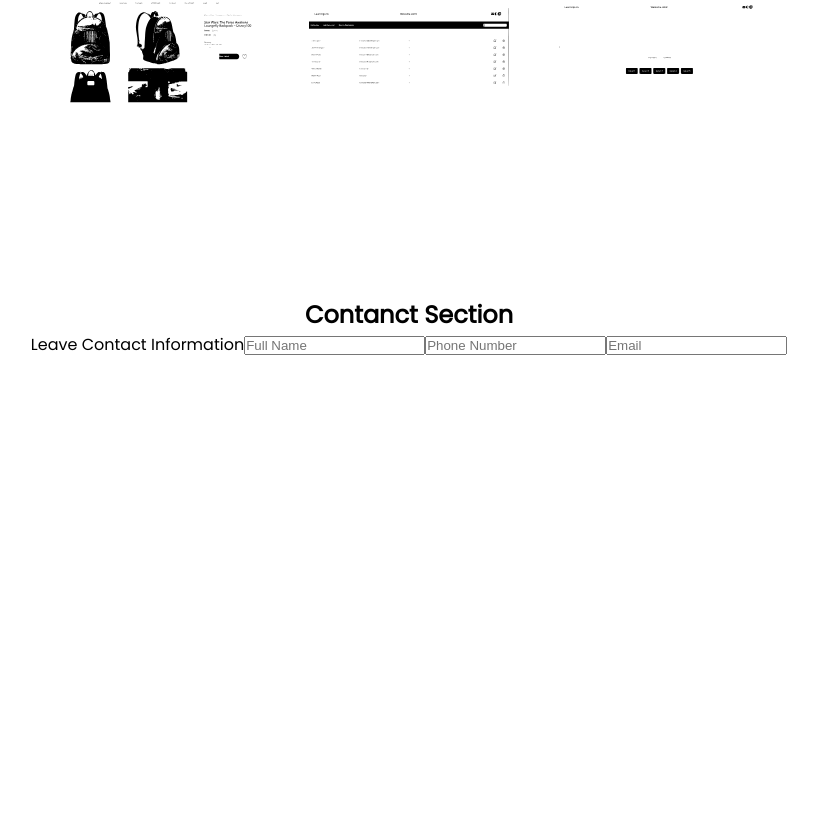
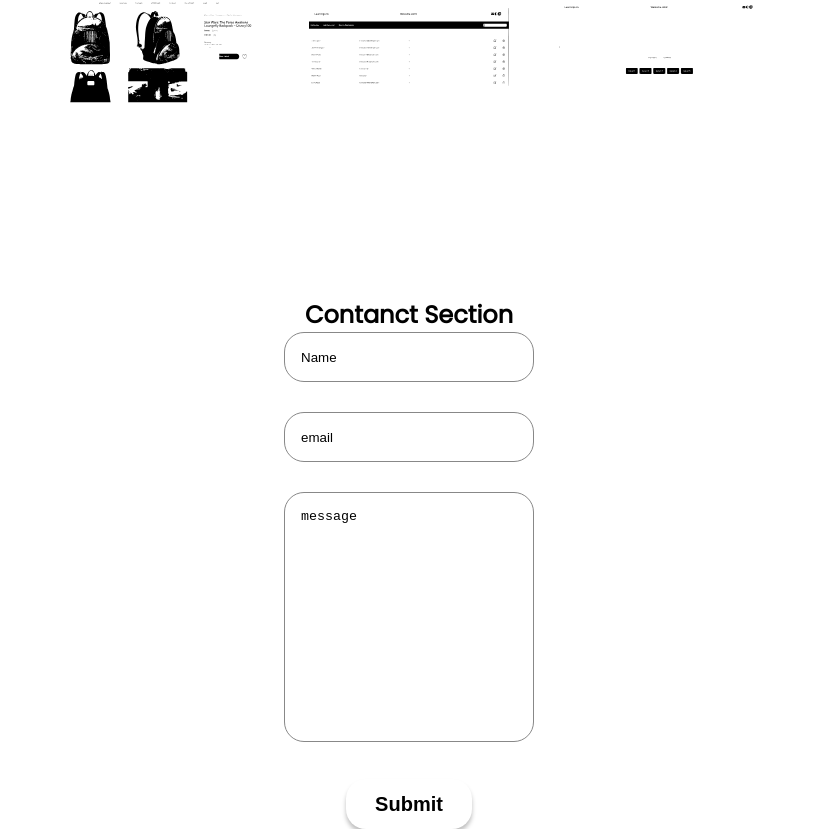
Before and after one commit to ObiFlo1/Portfolio, a React (Create React App) app: page / in a window 1280 px wide. Shown: the part 1235-2064 px from the top of the page, without its empty margins (231-1049 px from the left). Before the commit the page ends 1592 px from the top, so only its background shows below. Built offline with nearby package versions, Linux system fonts and the light colour scheme.

Commit message:
Updated contact section

```diff
--- a/src/components /Contact/Contact.css
+++ b/src/components /Contact/Contact.css
@@ -1,12 +1,59 @@
 .contact-container {
   display: flex;
   flex-direction: column;
-  justify-content: center;
-  align-items: center;
+  text-align: center;
 }
 
-.form {
+form {
   display: flex;
   flex-direction: column;
-  align-items: center;
+  gap: 30px;
 }
+
+textarea,
+input:not([type="submit"]) {
+  height: 50px;
+  padding-left: 16px;
+  width: 250px;
+}
+
+textarea {
+  padding-top: 16px;
+  resize: none;
+  height: 250px;
+}
+
+input,
+textarea {
+  border-radius: 20px;
+  border: #888 1px solid;
+  box-sizing: border-box;
+  justify-self: center;
+  background-color: var(--background-color);
+  color: var(--form-text-color);
+}
+::placeholder {
+  color: var(--form-text-color);
+}
+
+input[type="submit"] {
+  background-color: var(--btn-color);
+  color: var(--btn-text-color);
+  border: none;
+  border-radius: 20px;
+  width: 126px;
+  height: 50px;
+  font-size: 20px;
+  font-weight: bold;
+  box-shadow: 0 4px 4px rgba(0, 0, 0, 0.25);
+  transition: box-shadow 200ms ease-in-out, transform 200ms ease-in-out;
+  margin: auto;
+}
+input[type="submit"]:hover {
+  transform: scale(1.05);
+}
+
+input[type="submit"]:active {
+  transform: translateY(2px);
+  box-shadow: 0 4px 4px rgba(0, 0, 0, 0.25);
+}
--- a/src/components /Contact/Contact.jsx
+++ b/src/components /Contact/Contact.jsx
@@ -2,16 +2,47 @@
 
 function Contact() {
   return (
-    <section>
-      <div className="contact-container">
-        <h1>Contanct Section</h1>
-        <form className="">
-          <label> Leave Contact Information</label>
-          <input placeholder="Full Name" type="text" onSubmit="submit" />
-          <input placeholder="Phone Number" type="text" onSubmit="submit" />
-          <input placeholder="Email" type="text" onSubmit="submit" />
-        </form>
-      </div>
+    <section id="contact" className="contact-container">
+      <h1>Contanct Section</h1>
+      <form action="">
+        <div className="formGroup">
+          <label htmlFor="name" hidden>
+            Name
+          </label>
+          <input
+            type="text"
+            name="name"
+            id="name"
+            placeholder="Name"
+            required
+          />
+        </div>
+        <div className="formGroup">
+          <label htmlFor="email" hidden>
+            Email
+          </label>
+          <input
+            type="text"
+            name="email"
+            id="email"
+            placeholder="email"
+            required
+          />
+        </div>
+        <div className="formGroup">
+          <label htmlFor="message" hidden>
+            Message
+          </label>
+          <textarea
+            type="text"
+            name="message"
+            id="message"
+            placeholder="message"
+            required
+          ></textarea>
+        </div>
+        <input className="hover btn" type="submit" value="Submit" />
+      </form>
     </section>
   );
 }
--- a/src/components /LandingPage/LandingPage.css
+++ b/src/components /LandingPage/LandingPage.css
@@ -9,9 +9,11 @@
 }
 
 .hero-shot {
-  height: 500px;
+  height: 390px;
   width: 400px;
   border-radius: 100%;
+  object-fit: cover;
+  object-position: center top;
 }
 
 .stack-text {
```
